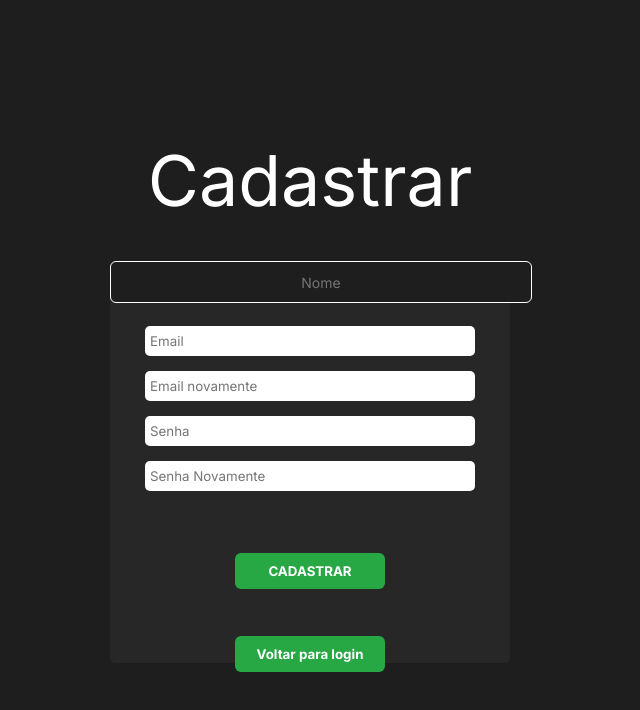
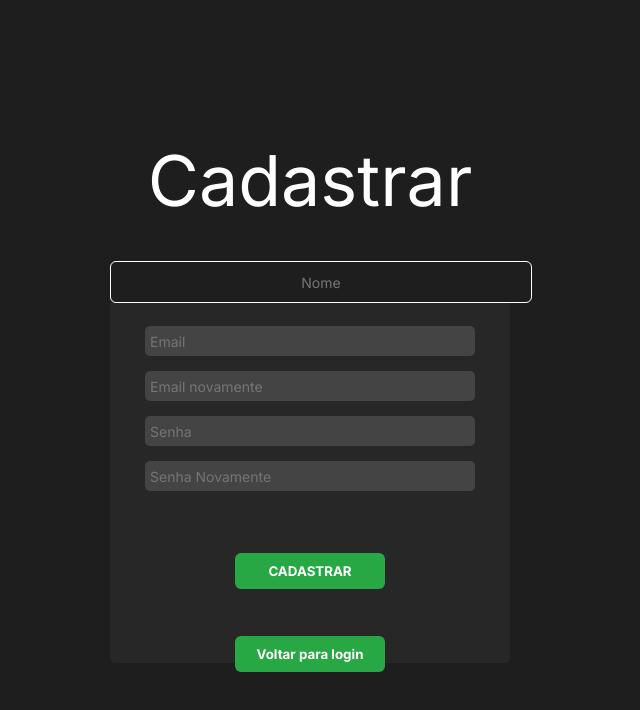
Before and after one commit to Eike94/SilkOs, a React (Vite) app: page /Cadastro in a window 1280 px wide. Shown: the top 710 px of the page, without its empty margins (330-970 px from the left). Built offline with nearby package versions, Linux system fonts and the light colour scheme.

Commit message:
Update ClientePage.module.css

```diff
--- a/src/components/ClientePage/ClientePage.module.css
+++ b/src/components/ClientePage/ClientePage.module.css
@@ -26,18 +26,14 @@ h2 {
   gap: 16px;
 }
 
-.placeholder {
-  color: #aaa;
-  font-size: 14px;
-}
-.input {
+input {
   background-color: #444;
   color: #fff;
   border: none;
-  border-radius: 6px;
+  border-radius: 5px;
   padding: 12px;
-  font-size: 16px;
   width: 100%;
+  font-size: 14px;
 }
 
 .row {
```
